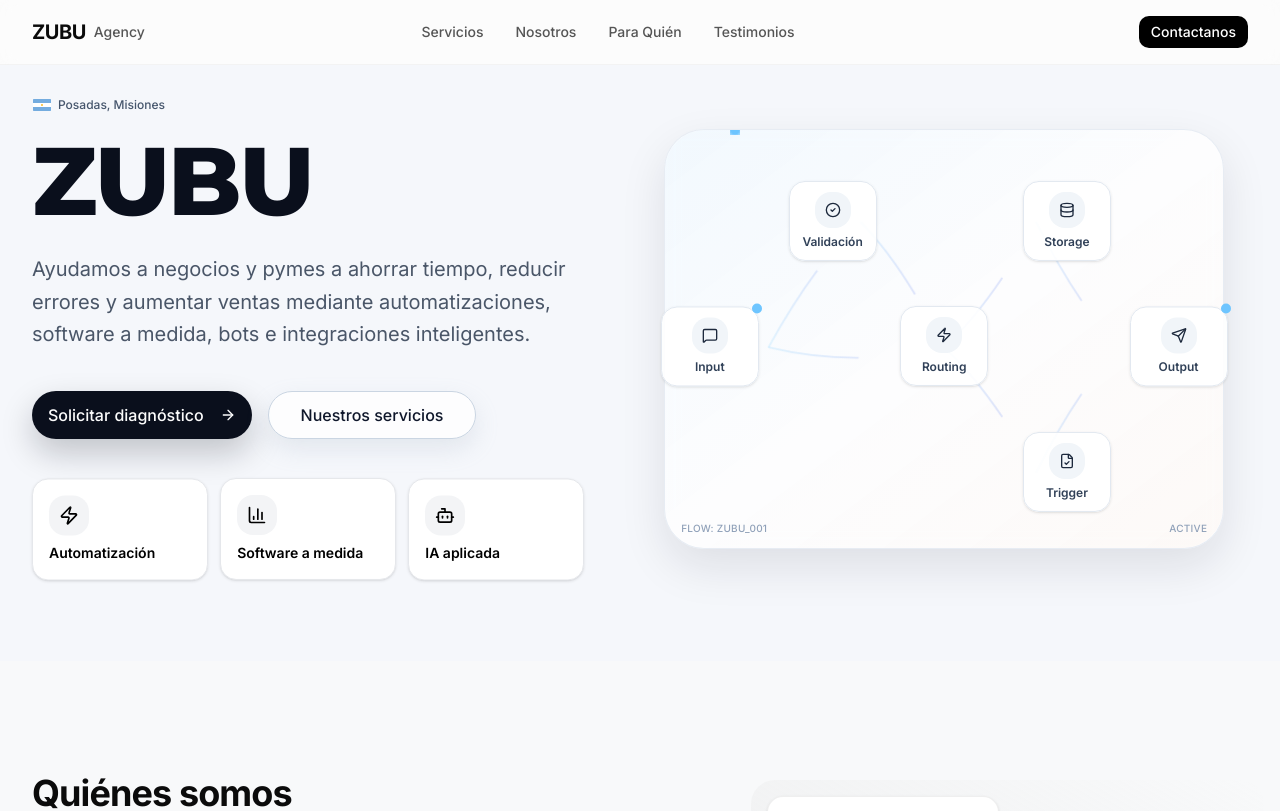
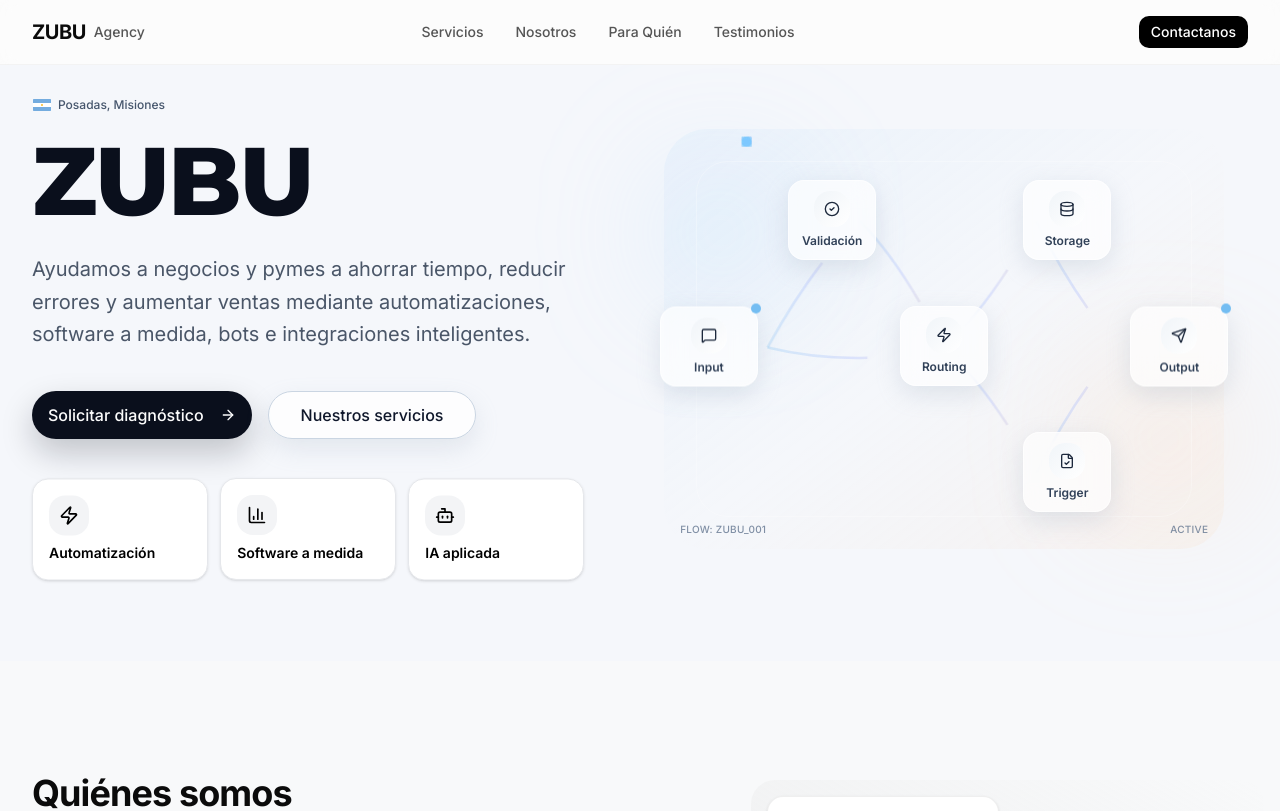
Before and after one commit to trobias/ZUBU3, a Next.js app: page / in a window 1280 px wide. Shown: the top 811 px of the page. Built offline with nearby package versions, Linux system fonts and the light colour scheme.

Commit message:
Enhance animations and styles in HeroConnectionsGraph component

```diff
--- a/app/globals.css
+++ b/app/globals.css
@@ -172,17 +172,49 @@
 
 @keyframes zubu-network-path {
   0% {
-    stroke-dasharray: 120;
-    stroke-dashoffset: 120;
-    opacity: 0.2;
+    stroke-dasharray: 132;
+    stroke-dashoffset: 132;
+    opacity: 0.22;
   }
-  45% {
-    opacity: 0.5;
+  50% {
+    opacity: 0.58;
   }
   100% {
-    stroke-dasharray: 120;
+    stroke-dasharray: 132;
     stroke-dashoffset: 0;
-    opacity: 0.4;
+    opacity: 0.36;
+  }
+}
+
+@keyframes zubu-orbit {
+  0%,
+  100% {
+    transform: translate3d(0, 0, 0) scale(1);
+  }
+  50% {
+    transform: translate3d(8px, -10px, 0) scale(1.06);
+  }
+}
+
+@keyframes zubu-orbit-reverse {
+  0%,
+  100% {
+    transform: translate3d(0, 0, 0) scale(1);
+  }
+  50% {
+    transform: translate3d(-10px, 8px, 0) scale(1.08);
+  }
+}
+
+@keyframes zubu-signal-soft {
+  0%,
+  100% {
+    opacity: 0.75;
+    transform: scale(0.9);
+  }
+  50% {
+    opacity: 1;
+    transform: scale(1.1);
   }
 }
 
@@ -211,4 +243,17 @@
   .animate-zubu-network-path {
     animation: zubu-network-path 2.1s ease-in-out infinite;
   }
+
+  .animate-zubu-orbit {
+    animation: zubu-orbit 7.4s ease-in-out infinite;
+  }
+
+  .animate-zubu-orbit-reverse {
+    animation: zubu-orbit-reverse 8.4s ease-in-out infinite;
+  }
+
+  .animate-zubu-signal-soft {
+    transform-origin: center;
+    animation: zubu-signal-soft 1.8s ease-in-out infinite;
+  }
 }
--- a/components/landing/hero-connections-graph.tsx
+++ b/components/landing/hero-connections-graph.tsx
@@ -83,14 +83,18 @@ function getNodePosition(id: string) {
 
 export function HeroConnectionsGraph() {
   return (
-    <div className="relative mx-auto aspect-[4/3] w-full max-w-[560px] min-h-[320px] rounded-[2.5rem] border border-slate-200/80 bg-white/75 p-4 shadow-[0_18px_45px_rgba(15,23,42,0.1)] backdrop-blur-sm">
-      <div className="absolute inset-0 rounded-[2.5rem] bg-gradient-to-br from-[#8ed0ff]/10 via-transparent to-[#ffd8b8]/10" />
+    <div className="relative mx-auto aspect-[4/3] w-full max-w-[560px] min-h-[320px] p-4">
+      <div className="absolute inset-0 rounded-[2.7rem] bg-gradient-to-br from-[#a7d7ff]/12 via-transparent to-[#ffd6b3]/14" />
+      <div className="absolute -left-2 top-10 h-32 w-32 animate-zubu-orbit rounded-full bg-[#a7d7ff]/25 blur-3xl" />
+      <div className="absolute -right-4 bottom-10 h-36 w-36 animate-zubu-orbit-reverse rounded-full bg-[#ffd6b3]/25 blur-3xl" />
+      <div className="absolute inset-8 rounded-[2rem] border border-white/40 opacity-70" />
 
       <svg className="absolute inset-0 h-full w-full" viewBox="0 0 100 100" preserveAspectRatio="xMidYMid meet" aria-hidden="true">
         <defs>
           <linearGradient id="zubu-path-gradient" x1="0%" y1="0%" x2="100%" y2="0%">
-            <stop offset="0%" stopColor="#6ec5ff" />
-            <stop offset="100%" stopColor="#4f46e5" />
+            <stop offset="0%" stopColor="#74bdf2" />
+            <stop offset="50%" stopColor="#8ea1ff" />
+            <stop offset="100%" stopColor="#f1b68d" />
           </linearGradient>
           <filter id="zubu-signal-glow">
             <feGaussianBlur stdDeviation="0.8" result="blur" />
@@ -115,12 +119,12 @@ export function HeroConnectionsGraph() {
                 d={`M ${from.x} ${from.y} Q ${midX} ${midY} ${to.x} ${to.y}`}
                 fill="none"
                 stroke="url(#zubu-path-gradient)"
-                strokeWidth="0.45"
-                strokeOpacity="0.45"
+                strokeWidth="0.6"
+                strokeOpacity="0.52"
                 className={`animate-zubu-network-path ${connection.delayClass}`}
               />
 
-              <circle r="0.9" fill="#6ec5ff" filter="url(#zubu-signal-glow)">
+              <circle r="1" fill="#7ec9ff" filter="url(#zubu-signal-glow)" className="animate-zubu-signal-soft">
                 <animateMotion dur={`${2.2 + index * 0.25}s`} repeatCount="indefinite" begin={`${index * 0.45}s`}>
                   <mpath href={`#${pathId}`} />
                 </animateMotion>
@@ -139,17 +143,17 @@ export function HeroConnectionsGraph() {
             className={`absolute -translate-x-1/2 -translate-y-1/2 ${node.positionClass} ${node.delayClass} ${node.endpoint ? "animate-hero-float" : "animate-hero-float-delayed"}`}
           >
             <div
-              className={`relative rounded-2xl border border-slate-200 bg-white/90 px-2.5 py-2 text-center shadow-sm sm:px-3 sm:py-2.5 ${
+              className={`relative rounded-2xl border border-white/60 bg-white/65 px-2.5 py-2 text-center shadow-[0_8px_24px_rgba(148,163,184,0.24)] backdrop-blur-md sm:px-3 sm:py-2.5 ${
                 node.endpoint ? "min-w-[82px] sm:min-w-[98px]" : "min-w-[72px] sm:min-w-[88px]"
               }`}
             >
-              <div className="mx-auto mb-1.5 flex h-8 w-8 items-center justify-center rounded-xl bg-slate-100 sm:h-9 sm:w-9">
+              <div className="mx-auto mb-1.5 flex h-8 w-8 items-center justify-center rounded-xl bg-gradient-to-br from-slate-100 to-white sm:h-9 sm:w-9">
                 <Icon className="h-4 w-4 text-slate-800" />
               </div>
               <span className="block text-[10px] font-semibold text-slate-700 sm:text-xs">{node.label}</span>
               {node.endpoint && (
-                <span className="absolute -right-1 -top-1 flex h-2.5 w-2.5 rounded-full bg-[#6ec5ff]">
-                  <span className="absolute inline-flex h-full w-full animate-ping rounded-full bg-[#6ec5ff]/75" />
+                <span className="absolute -right-1 -top-1 flex h-2.5 w-2.5 rounded-full bg-[#74bdf2]">
+                  <span className="absolute inline-flex h-full w-full animate-ping rounded-full bg-[#74bdf2]/75" />
                 </span>
               )}
             </div>
@@ -157,7 +161,7 @@ export function HeroConnectionsGraph() {
         )
       })}
 
-      <div className="absolute bottom-3 left-4 right-4 flex justify-between text-[9px] font-medium uppercase tracking-wide text-slate-400 sm:text-[10px]">
+      <div className="absolute bottom-3 left-4 right-4 flex justify-between text-[9px] font-medium uppercase tracking-wide text-slate-500/80 sm:text-[10px]">
         <span>Flow: ZUBU_001</span>
         <span>Active</span>
       </div>
```
